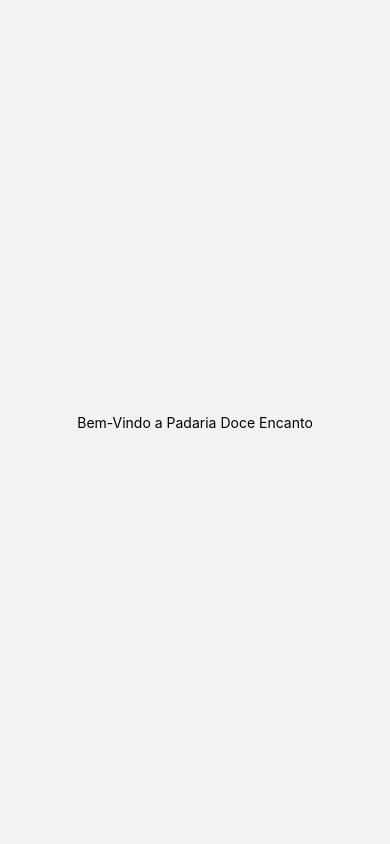
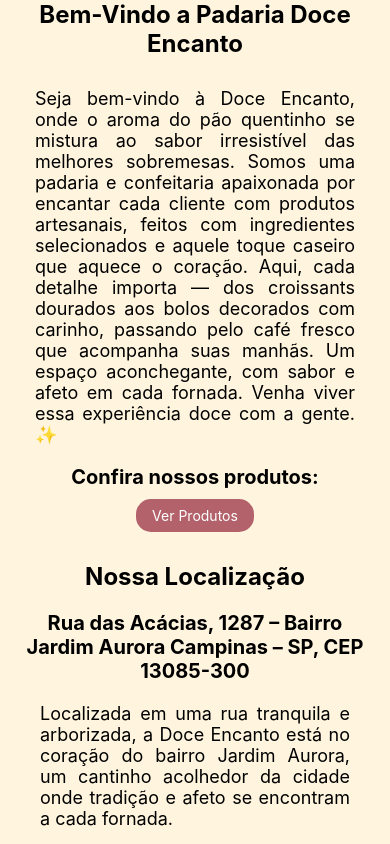
Before and after one commit to souzabweatriz/PadariaDoceEncanto, a React Native app: screen /Home in a window 390 px wide. Shown: the top 844 px of the page. Built offline with nearby package versions, Linux system fonts and the light colour scheme.

Commit message:
feat: finished Home and Inicial

```diff
--- a/components/Button.js
+++ b/components/Button.js
@@ -1,16 +1,14 @@
 import React from "react";
 import { View, Text, StyleSheet, TouchableOpacity } from "react-native";
 import { useNavigation } from "@react-navigation/native";
-import Logo from "../assets/Logo.png";
-import { Image } from "react-native";
 
-export default function Button() {
+export default function Button({ Script, onPress }) {
     const navigation = useNavigation();
 
     return (
-        <TouchableOpacity onPress={() => navigation.navigate("BottomTabNavigator")}
+        <TouchableOpacity onPress={onPress || (() => navigation.navigate("BottomTabNavigator"))}
             style={styles.button}>
-            <Text style={styles.text}>Clique aqui para explorar</Text>
+            <Text style={styles.text}>{Script}</Text>
 
         </TouchableOpacity>
     );
--- a/navigation/BottomTabNavigator.js
+++ b/navigation/BottomTabNavigator.js
@@ -33,11 +33,11 @@ export default function TabNavigation() {
                 headerStyle: {
                     backgroundColor: "#FFF3DC",
                     height: 115,
-                    borderBottomWidth: 2,
+                    borderBottomWidth: 1,
                     borderBottomColor: "#5C1B1B",
                 },
                 headerTitleAlign: "center",
-                headerTintColor: "#f7f7f7",
+                headerTintColor: "#FFF3DC",
                 headerTitleStyle: {
                     fontSize: 30,
                     fontWeight: "bold",
@@ -54,9 +54,9 @@ export default function TabNavigation() {
                     paddingBottom: 0,
                     zIndex: 10,
                     borderTopWidth: 1,
-                    borderTopColor: "#e0e0e0",
-                    borderTopLeftRadius: 60,
-                    borderTopRightRadius: 60,
+                    borderTopColor: "#FFF3DC",
+                    borderTopLeftRadius: 50,
+                    borderTopRightRadius: 50,
                 },
                 tabBarLabelStyle: {
                     fontSize: 15,
@@ -65,7 +65,7 @@ export default function TabNavigation() {
                     marginTop: 15,
                     marginBottom: 5,
                 },
-                tabBarActiveTintColor: "#B58248",
+                tabBarActiveTintColor: "#DFB083",
                 tabBarInactiveTintColor: "white",
             }}>
             <Tab.Screen
--- a/screens/Inicial.js
+++ b/screens/Inicial.js
@@ -9,7 +9,7 @@ export default function Inicial({ navigation }) {
         <View style={styles.container}>
             <Text style={styles.welcomeText}>Bem-Vindo a Padaria Doce Encanto!</Text>
             <Image style={styles.image} source={Logo} />
-            <Button
+            <Button Script={"Clique aqui para explorar!"}
                 onPress={() => navigation.navigate("BottomTabNavigator")}
                 style={styles.button}
             >
--- a/screens/home.js
+++ b/screens/home.js
@@ -1,10 +1,96 @@
 import React from "react";
-import { View, Text, TouchableOpacity } from "react-native";
+import { View, Text, StyleSheet, Image, ScrollView } from "react-native";
+import Button from "../components/Button";
+import Local from "../assets/Local.png";
+
 
 export default function Inicial({ navigation }) {
+
     return (
-        <View style={{ flex: 1, justifyContent: "center", alignItems: "center" }}>
-            <Text>Bem-Vindo a Padaria Doce Encanto</Text>
+        <View style={styles.container}>
+            <ScrollView contentContainerStyle={{ flexGrow: 1, justifyContent: 'center', alignItems: 'center' }}>
+            <Text style={styles.textTitle}>Bem-Vindo a Padaria Doce Encanto</Text>
+            <Text style={styles.introText}>
+                Seja bem-vindo à Doce Encanto, onde o aroma do pão quentinho se mistura ao sabor irresistível das melhores sobremesas. Somos uma padaria e confeitaria apaixonada por encantar cada cliente com produtos artesanais, feitos com ingredientes selecionados e aquele toque caseiro que aquece o coração.
+
+                Aqui, cada detalhe importa — dos croissants dourados aos bolos decorados com carinho, passando pelo café fresco que acompanha suas manhãs. Um espaço aconchegante, com sabor e afeto em cada fornada.
+
+                Venha viver essa experiência doce com a gente. ✨
+                </Text>
+                <Text style={styles.textProducts}>
+                    Confira nossos produtos:
+                    </Text>
+            <Button Script={'Ver Produtos'} onPress={() => navigation.navigate('Products')}>
+            </Button>
+            <View style={styles.local}>
+            <Text style={styles.textTitle}>Nossa Localização</Text>
+            <Text style={styles.localTitle}>
+            Rua das Acácias, 1287 – Bairro Jardim Aurora
+            Campinas – SP, CEP 13085-300
+                </Text>
+            <Text style={styles.localText}>
+            Localizada em uma rua tranquila e arborizada, a Doce Encanto está no coração do bairro Jardim Aurora, um cantinho acolhedor da cidade onde tradição e afeto se encontram a cada fornada.
+                </Text>
+                <Image style={styles.image} source={Local} />
+            </View>
+            </ScrollView>
         </View>
     );
 }
+
+const styles = StyleSheet.create({
+    container: {
+        flex: 1,
+        backgroundColor: "rgb(255, 245, 223)",
+        justifyContent: "center",
+        alignItems: "center"
+    },
+    textTitle: {
+        fontSize: 24,
+        fontWeight: "bold",
+        marginBottom: 20,
+        textAlign: "center",
+    },
+    introText: {
+        fontSize: 18,
+        textAlign: "justify",
+        marginHorizontal: 15,
+        paddingHorizontal: 20,
+        marginTop: 10,
+    },
+    textProducts: {
+        fontSize: 20,
+        fontWeight: "bold",
+        marginTop: 20,
+        marginBottom: 10,
+        textAlign: "center",
+    },
+    local: {
+        marginTop: 10,
+        padding: 20,
+        borderRadius: 10,
+        justifyContent: "center",
+        alignItems: "center",
+    },
+    localTitle: {
+        fontSize: 20,
+        fontWeight: "bold",
+        marginBottom: 20,
+        textAlign: "center",
+        verticalmargin: 20,
+    },
+    localText: {
+        fontSize: 18,
+        marginBottom: 20,
+        textAlign: "justify",
+        paddingHorizontal: 20,
+        verticalmargin: 20,
+    },
+    image: {
+        width: 300,
+        height: 400,
+        marginTop: 20,
+        borderRadius: 10,
+
+    },
+});
```
Also changed, not shown: 1 other file (tests, documents, lock files or other folders).
